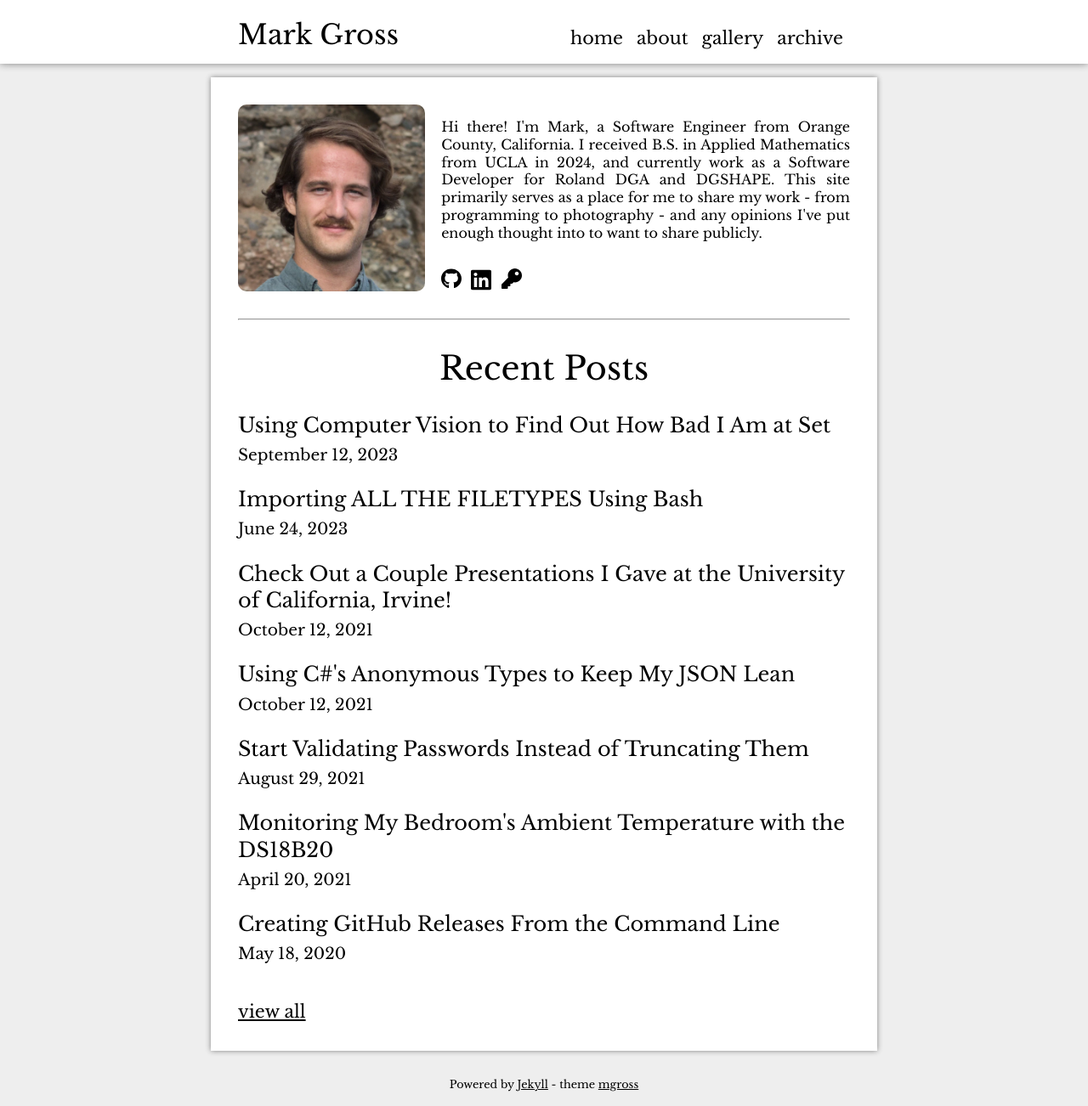
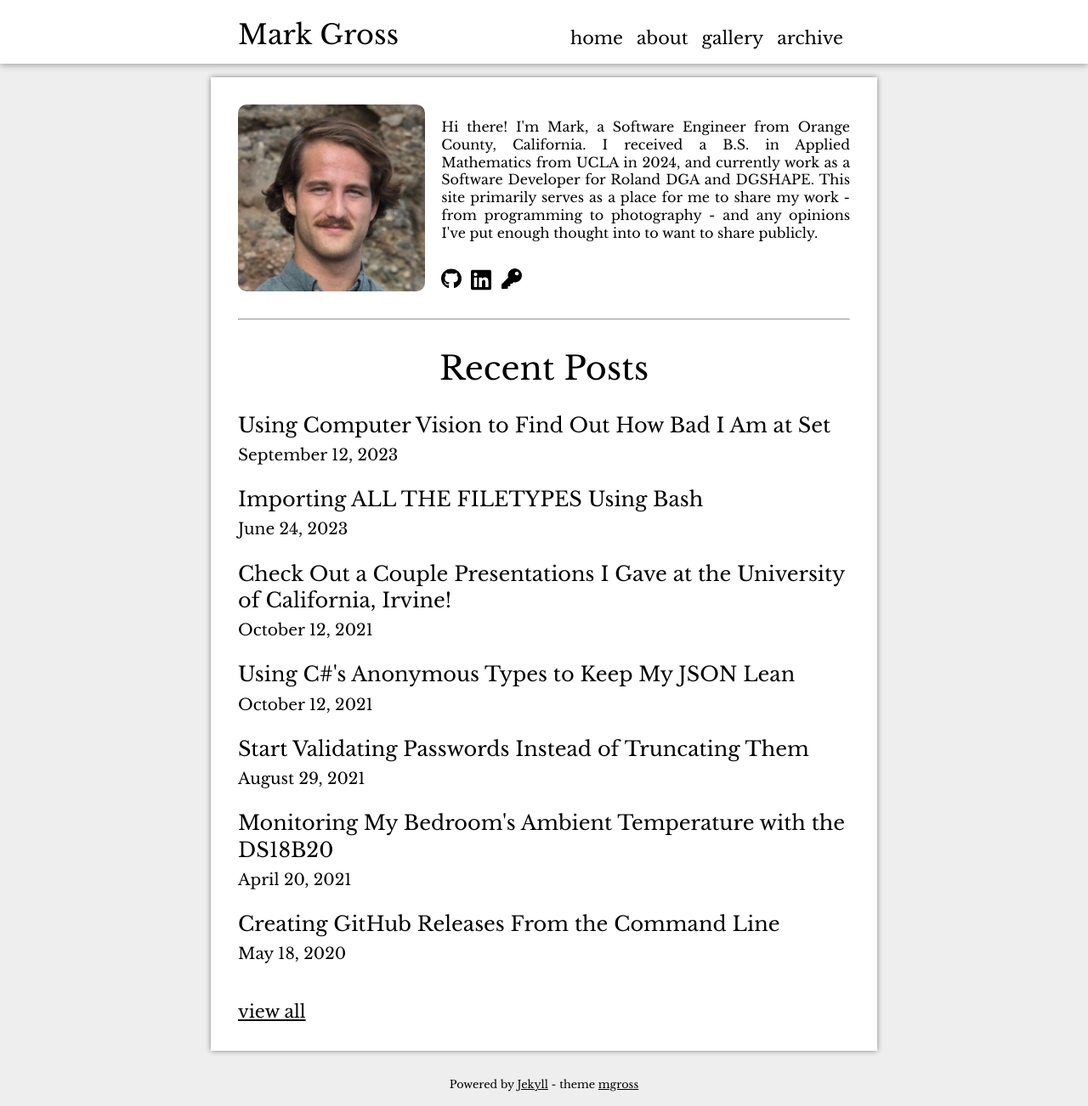
Before and after one commit to MarkusG/markusg.github.io, a Jekyll site: the page built from index.html, in a window 1280 px wide. Shown: the whole page at 85% size. Built offline with Jekyll 4.4.1, drawn with Linux system fonts in a browser that asks for light colours.

Commit message:
Fix typo

```diff
--- a/index.html
+++ b/index.html
@@ -8,10 +8,10 @@ layout: default
         <div>
             <p id="blurb">
                 Hi there! I'm Mark, a Software Engineer from Orange County,
-                California. I received B.S. in Applied Mathematics from UCLA in
-                2024, and currently work as a Software Developer for Roland DGA
-                and DGSHAPE. This site primarily serves as a place for me to
-                share my work - from programming to photography - and any
+                California. I received a B.S. in Applied Mathematics from UCLA
+                in 2024, and currently work as a Software Developer for Roland
+                DGA and DGSHAPE. This site primarily serves as a place for me
+                to share my work - from programming to photography - and any
                 opinions I've put enough thought into to want to share
                 publicly.
             </p>
```
